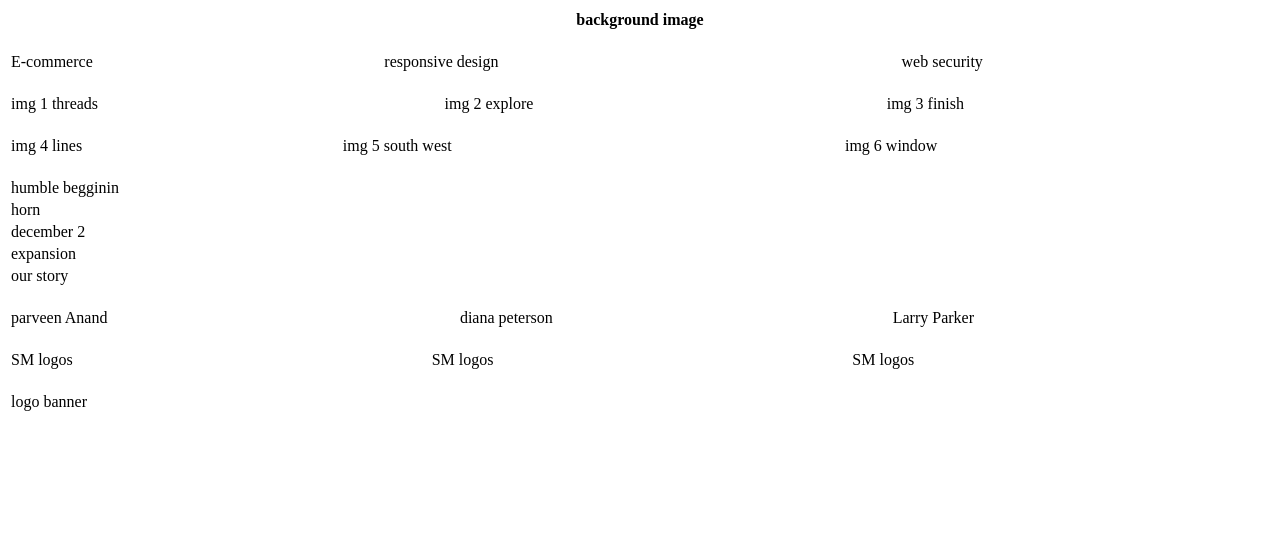
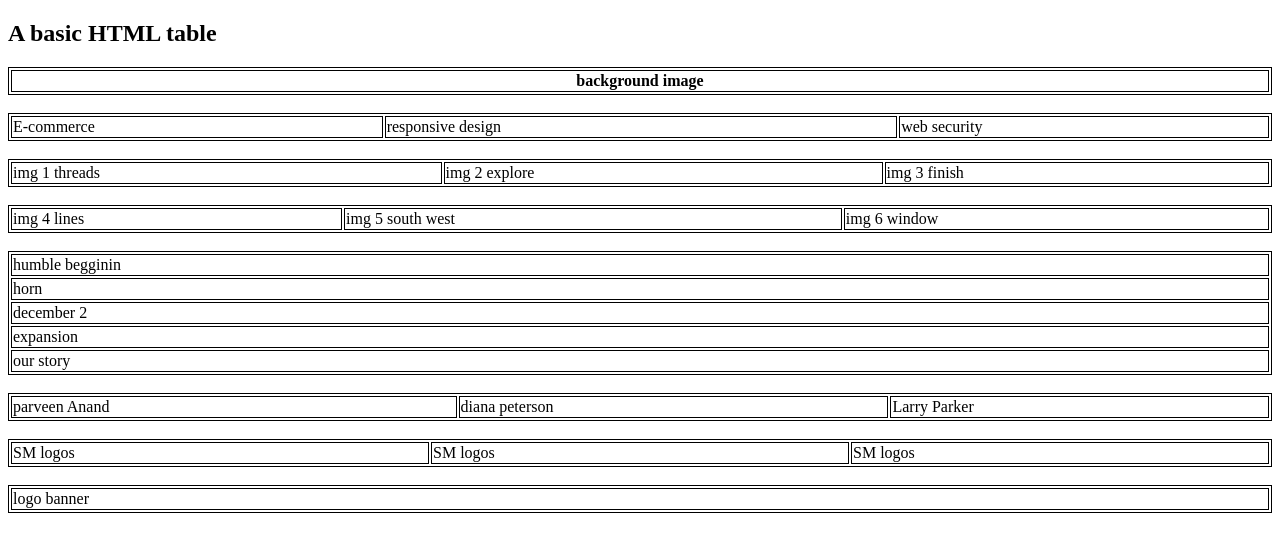
Before and after one commit to AshwinJacobs/Ashwin_Group, a plain HTML site: page index.html in a window 1280 px wide. Drawn offline with Linux system fonts and the light colour scheme.

Commit message:
fixed error

```diff
--- a/index.html
+++ b/index.html
@@ -7,9 +7,18 @@
     <title>Ashwin Group</title>
 </head>
 <body>
+    <style>
+        table, th, td {
+          border:1px solid black;
+        }
+        </style>
+        <body>
+
+        <h2>A basic HTML table</h2>
+
         <table style="width:100%">
           <tr>
-          <th> background image</th>
+            <th>background image</th>
           </tr>
           </table>
           <br>
```
Lines whose indentation alone changed are shown as unchanged.
